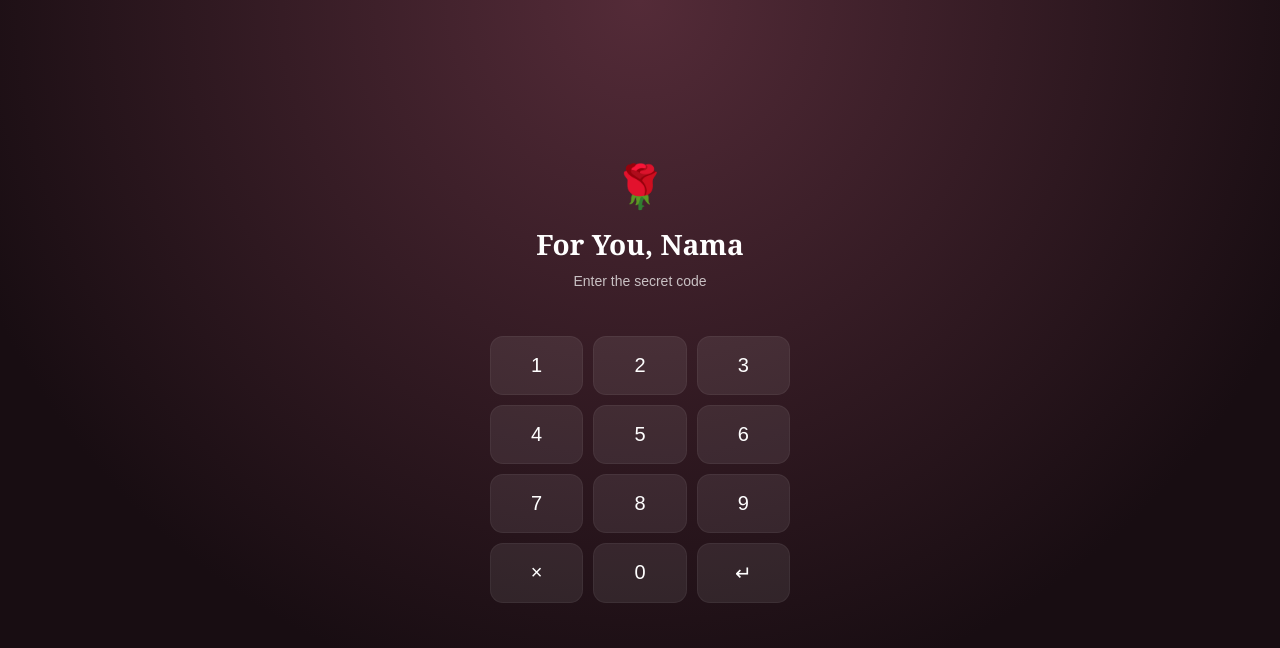
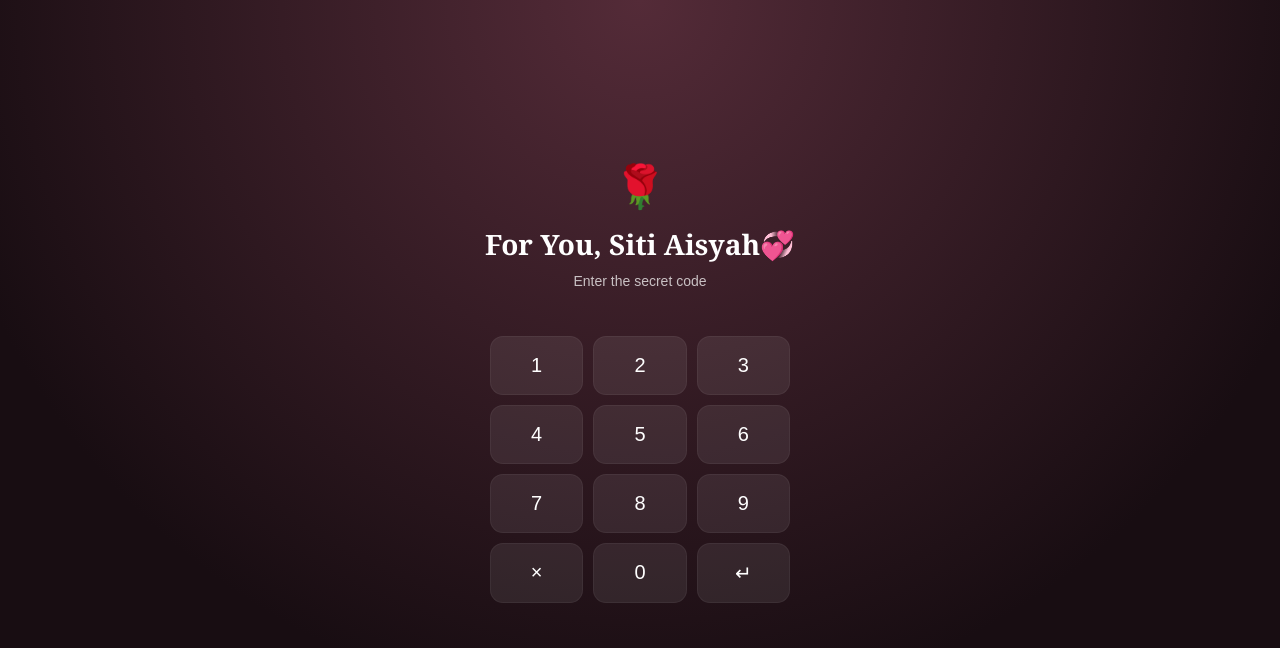
Before and after one commit to rilhazrail-hash/Aisyah-Sayang, a plain HTML site: page index.html in a window 1280 px wide. Drawn offline with Linux system fonts and the light colour scheme.

Commit message:
Update index.html

```diff
--- a/index.html
+++ b/index.html
@@ -70,7 +70,7 @@ button:active{transform:scale(.96)}
 // =========================
 // UBAH 3 BAHAGIAN INI SAHAJA
 // =========================
-const RECIPIENT = "Nama";       // Contoh: "Aisyah"
+const RECIPIENT = "Siti Aisyah💞";       // Contoh: "Aisyah"
 const SECRET_CODE = "020902";   // Contoh: "020902"
 const PHOTO_FILE = "photo.jpg"; // Nama fail gambar dalam folder yang sama
 
```
